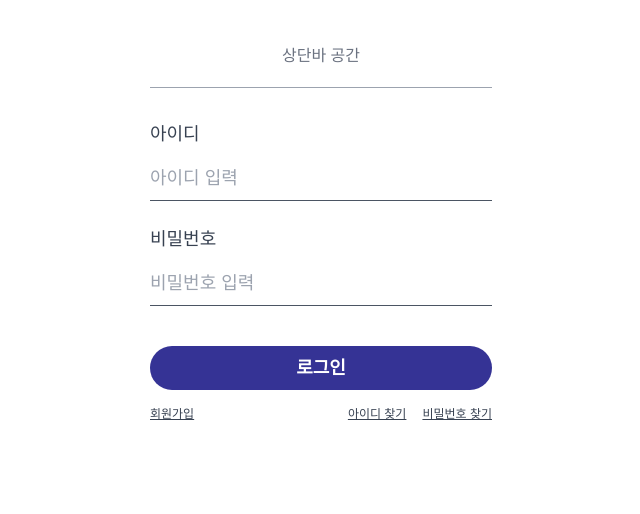
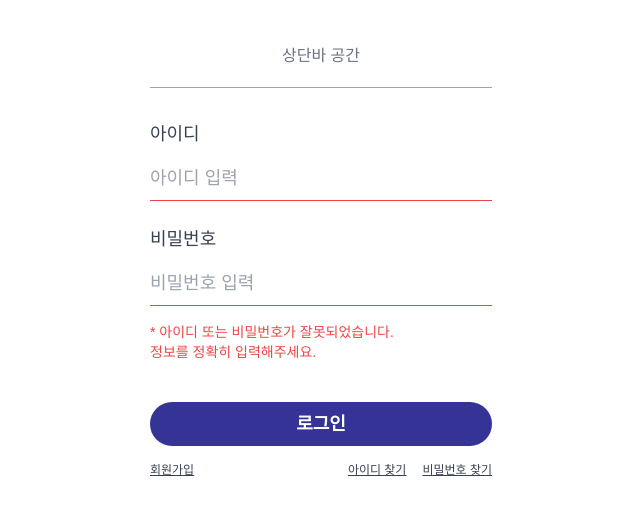
Before and after one commit to fullstack-dev-hub/postdm, a Next.js app in the folder frontend/: page /login in a window 1280 px wide. Both pictures are taken after a click on the button "로그인". Shown: the top 514 px of the page, without its empty margins (319-959 px from the left). Built offline with nearby package versions, Linux system fonts and the light colour scheme.

Commit message:
#16 feat: 잘못된 정보를 입력하고 로그인 시 경고메세지 보여주기

```diff
--- a/frontend/src/app/login/page.tsx
+++ b/frontend/src/app/login/page.tsx
@@ -1,4 +1,20 @@
+"use client";
+import { useState } from "react";
+
 const LoginPage = () => {
+  const [id, setId] = useState("");
+  const [password, setPassword] = useState("");
+  const [error, setError] = useState(false);
+
+  const handleLogin = () => {
+    if (!id || !password) {
+      setError(true);
+      return;
+    }
+    setError(false);
+    console.log("로그인 요청"); // 추후 서버 연동
+  };
+
   return (
     <div className="flex flex-col items-center w-[390px] h-[844px] mx-auto p-6">
       <div className="w-full h-16 border-b border-gray-400 flex items-center justify-center text-gray-500">
@@ -11,8 +27,12 @@ const LoginPage = () => {
         </label>
         <input
           type="text"
+          value={id}
+          onChange={(e) => setId(e.target.value)}
           placeholder="아이디 입력"
-          className="w-full border-b border-gray-600 outline-none py-2 text-lg mt-2"
+          className={`w-full border-b outline-none py-2 text-lg mt-2 ${
+            error ? "border-red-500" : "border-gray-600"
+          }`}
         />
       </div>
 
@@ -22,12 +42,25 @@ const LoginPage = () => {
         </label>
         <input
           type="password"
+          value={password}
+          onChange={(e) => setPassword(e.target.value)}
           placeholder="비밀번호 입력"
-          className="w-full border-b border-gray-600 outline-none py-2 text-lg mt-2"
+          className={`w-full border-b outline-none py-2 text-lg mt-2 ${
+            error ? "border-red-500" : "border-gray-600"
+          }`}
         />
       </div>
-
-      <button className="w-full font-bold bg-[#353395] text-white rounded-full py-2 text-lg mt-10">
+      {error && (
+        <p className="text-red-500 text-sm mt-4 w-full text-left">
+          * 아이디 또는 비밀번호가 잘못되었습니다.
+          <br />
+          정보를 정확히 입력해주세요.
+        </p>
+      )}
+      <button
+        className="w-full font-bold bg-[#353395] text-white rounded-full py-2 text-lg mt-10"
+        onClick={handleLogin}
+      >
         로그인
       </button>
 
```
